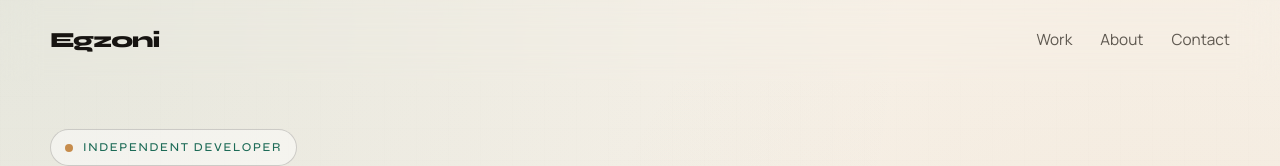
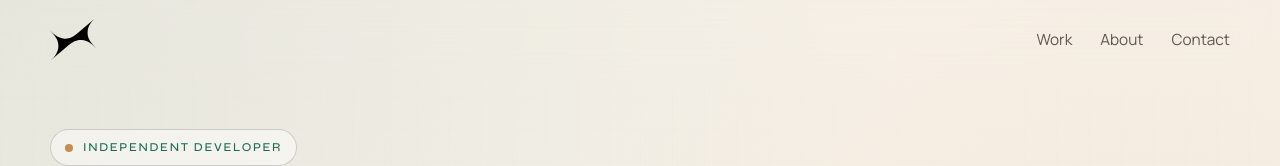
Before and after one commit to egzonkadrija/PORTOFOLIO-APP, a plain HTML site: page index.html in a window 1280 px wide. Shown: the top 166 px of the page. Drawn offline with Linux system fonts and the light colour scheme.

Commit message:
fav icon

```diff
--- a/index.html
+++ b/index.html
@@ -14,6 +14,7 @@
     href="https://fonts.googleapis.com/css2?family=Manrope:wght@400;500;600;700;800&family=Syne:wght@500;700;800&display=swap"
     rel="stylesheet"
   >
+  <link rel="icon" href="assets/favicon.ico" sizes="256x256" type="image/x-icon">
   <link rel="stylesheet" href="styles/base.css">
   <link rel="stylesheet" href="styles/components.css">
   <link rel="stylesheet" href="styles/sections.css">
@@ -22,7 +23,9 @@
 <body>
   <header class="site-header">
     <nav class="nav container" aria-label="Primary navigation">
-      <a class="brand" href="#home" aria-label="Egzoni home">Egzoni</a>
+      <a class="brand" href="#home" aria-label="Egzoni home">
+        <img src="assets/oninova-mark.svg" alt="" class="brand-mark" width="88" height="80">
+      </a>
       <button
         class="nav-toggle"
         type="button"
--- a/styles/components.css
+++ b/styles/components.css
@@ -21,10 +21,20 @@
 }
 
 .brand {
-  font-family: "Syne", sans-serif;
-  font-size: 1.35rem;
-  font-weight: 800;
-  letter-spacing: -0.05em;
+  display: inline-flex;
+  align-items: center;
+  color: var(--text);
+  transition: opacity var(--transition);
+}
+
+.brand:hover {
+  opacity: 0.72;
+}
+
+.brand-mark {
+  width: 46px;
+  height: auto;
+  display: block;
 }
 
 .nav-menu {
```
Also changed, not shown: assets/favicon.ico (added), assets/oninova-mark.svg (added).
